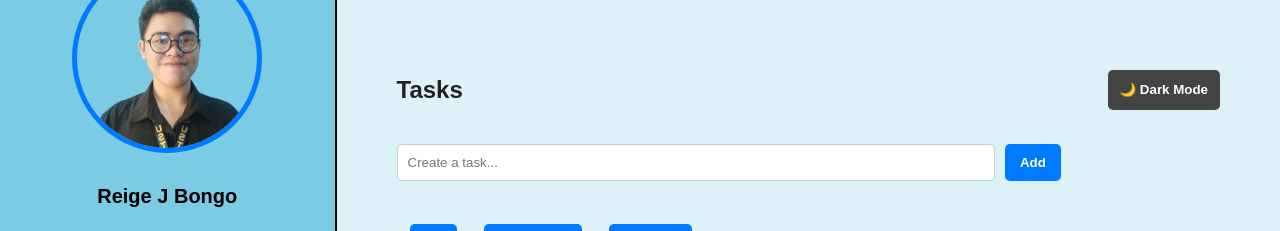
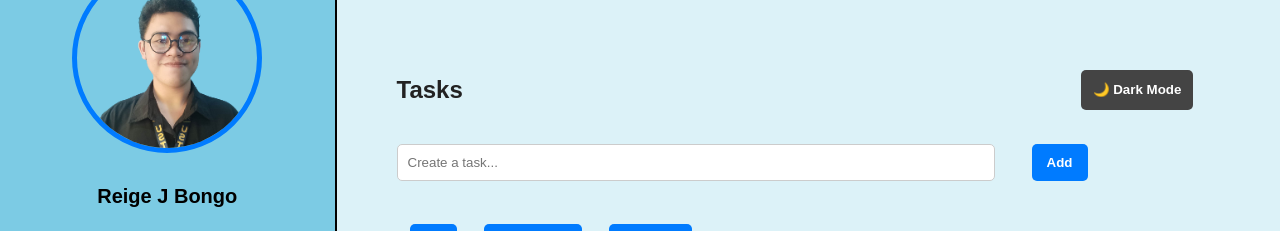
Before and after one commit to Reige06/Bongo_Todo_app, a React (Vite) app: page / in a window 1280 px wide. Shown: the part 281-512 px from the top of the page. Built offline with nearby package versions, Linux system fonts and the light colour scheme; no server answers.

Commit message:
style updates

```diff
--- a/src/index.css
+++ b/src/index.css
@@ -88,6 +88,7 @@ button {
   color: white;
   font-weight: bold;
   transition: 0.3s;
+  margin: 0em 2em;
 }
 
 button:hover {
@@ -127,6 +128,10 @@ button:hover {
   color: white;
 }
 
+.task-left {
+  display: flex
+;
+}
 /* Dark Mode */
 .app-container.dark {
   background: #121212;
```
